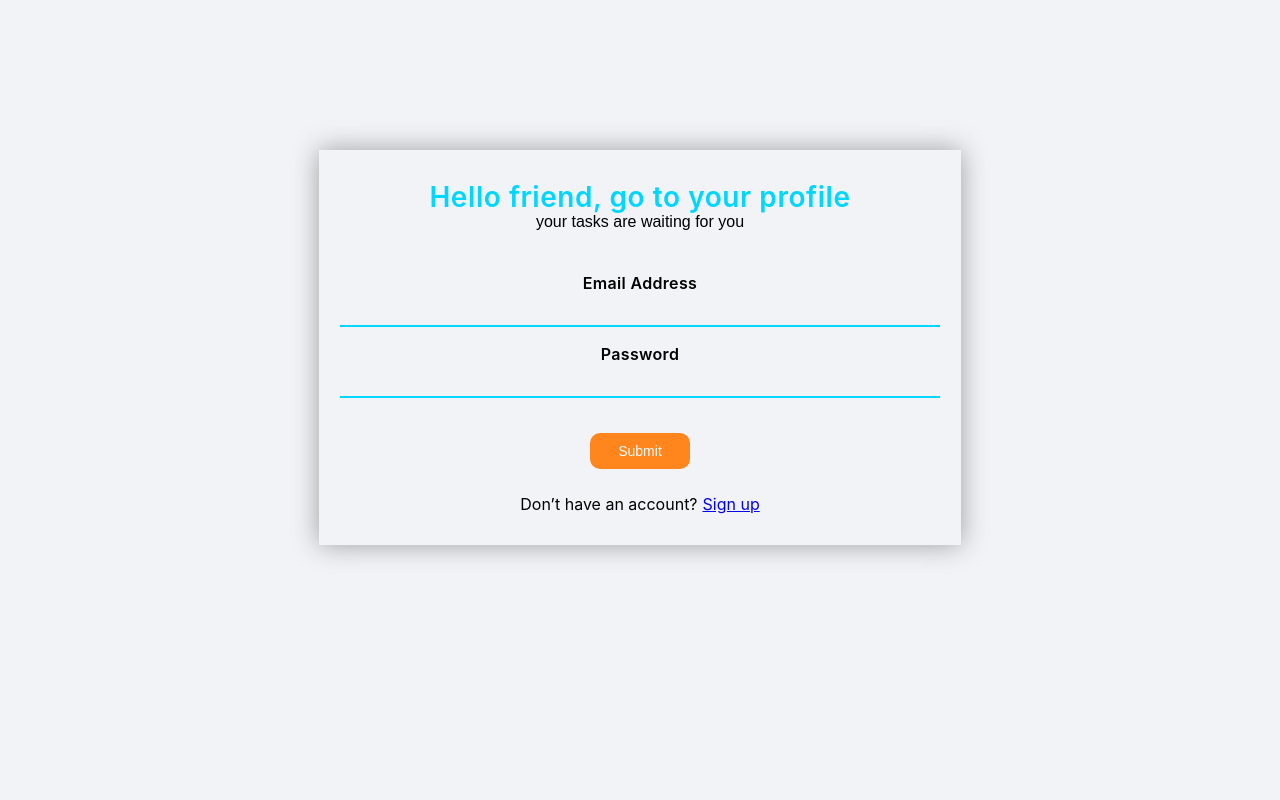
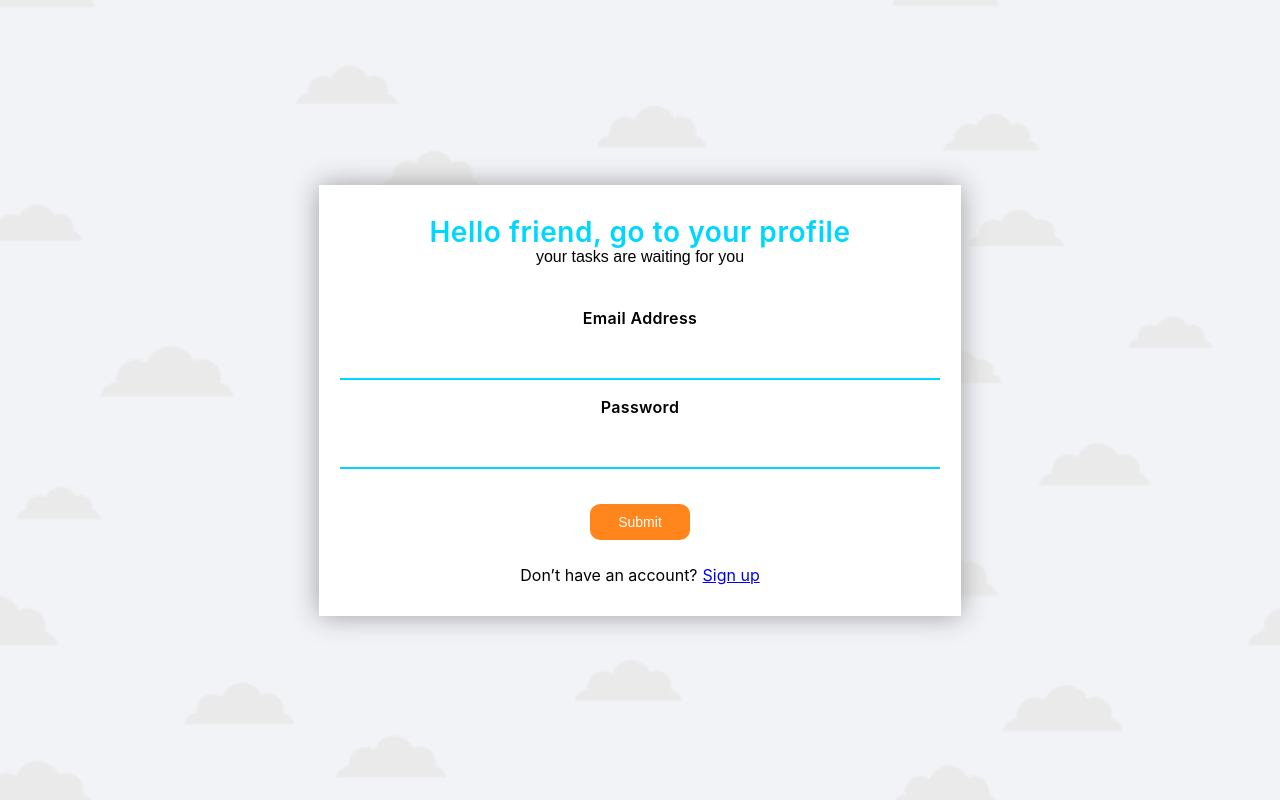
Before and after one commit to hodakivskaK/Dashboard-Questify, a React (Create React App) app: page /Dashboard-Questify/login in a window 1280 px wide. Built offline with nearby package versions, Linux system fonts and the light colour scheme; a web font is replaced by a local one.

Commit message:
add animation on registration and login page

```diff
--- a/src/pages/LandingPage/LandingPage.module.css
+++ b/src/pages/LandingPage/LandingPage.module.css
@@ -1,4 +1,5 @@
  .landing__page{
+  height: 100vh;
     background: url("../../img/LangingPage/backgroundLanging1_2x.png")
     repeat 0 0;
     animation: 14s linear infinite running bg-scrolling;
@@ -6,16 +7,14 @@
     -moz-animation-timing-function: linear;
     -o-animation-timing-function: linear;
     background-size: 75%;
-    background-repeat:no-repeat;
+    background-repeat: repeat-y;
     background-position: 750px 450px;
 
 }
 .landing__section{
-height: 100vh;
+
  padding-top: 204px;
  padding-left: 229px;
- backdrop-filter: blur(0.7px);
- -webkit-backdrop-filter: blur(0.7px);
 }
 
 .landing__img{
@@ -133,7 +132,7 @@ color: #ffffff;
 
 
 
-
+/* ANIMATION FOR ARROW IN BOTTOM */
 @keyframes moving-arrow {
     from {
       transform: translateX(12px);
@@ -144,7 +143,7 @@ color: #ffffff;
   }
 
 
-
+  /* ANIMATION FOR BACKGROUND */
  @-webkit-keyframes bg-scrolling {
     0% {
      background-position: 550px 0;
@@ -164,8 +163,12 @@ color: #ffffff;
    }
  }
  @keyframes bg-scrolling {
-   0% {
-     background-position: 550px 0;
+  from {
+   background-position: 550px 0px;
+  }
 
-   }
+  to {
+
+    background-position: 550px 1100px;
+  }
  }
--- a/src/pages/LoginFormPage/LoginFormPage.jsx
+++ b/src/pages/LoginFormPage/LoginFormPage.jsx
@@ -11,7 +11,8 @@ export default function LoginFormPage(){
   const dispatch = useDispatch();
 
 
- return <div className={s.loginForm__section}>
+ return <div className={s.loginForm__page}>
+    <div className={s.loginForm__section}>
     <h1 className={s.loginForm__title}>Hello friend, go to your profile</h1>
     <p className={s.loginForm__subTitle}>your tasks are waiting for you </p>
     <Formik
@@ -99,5 +100,5 @@ export default function LoginFormPage(){
             </NavLink>
             </p>
   </div>
-
+  </div>
 }
--- a/src/pages/LoginFormPage/LoginFormPage.module.css
+++ b/src/pages/LoginFormPage/LoginFormPage.module.css
@@ -1,10 +1,27 @@
+.loginForm__page{
+    height: 100vh;
+    display: flex;
+    justify-content: center;
+    align-items: center;
+
+    background: url("../../img/LangingPage/Group@3x.png")
+    repeat 0 0;
+    background-position: 0;
+
+    animation: 30s ease infinite running bg-moving;
+    -webkit-animation-timing-function: linear;
+    -moz-animation-timing-function: linear;
+    -o-animation-timing-function: linear;
+    background-size: cover;
+}
+
 .loginForm__section{
+    margin: 0 auto;
     width: 600px;
-    margin: 0 auto;
-    margin-top: 150px;
     border: #00000000 1px solid;
     box-shadow: #9e9e9e 0px 0px 25px;
     padding: 30px 20px;
+    background-color: #ffffff;
 }
 
 .loginForm__title{
@@ -38,7 +55,8 @@
 }
 
 .loginForm__input{
-display: block;
+    padding: 10px 0;
+    display: block;
 margin-bottom: 15px;
   background-color: transparent;
   height: 100%;
@@ -95,3 +113,15 @@ box-shadow: #e0791f 0px 0px 10px;
 .loginForm__accountLink{
     margin-left: 5px;
 }
+
+
+@keyframes bg-moving {
+    from {
+     background-position: 0 550px;
+    }
+
+    to {
+
+      background-position: 550px 550px;
+    }
+   }
--- a/src/pages/RegisterFormPage/RegisterFormPage.jsx
+++ b/src/pages/RegisterFormPage/RegisterFormPage.jsx
@@ -15,7 +15,8 @@ export default function RegisterFormPage(){
 
 
 
- return <div className={s.registerForm__section}>
+ return <div className={s.registerForm__page}>
+      <div className={s.registerForm__section}>
     <h1 className={s.registerForm__title}>Create your account</h1>
     <p className={s.registerForm__info}>Please don't use real e-mail, it's a pet project. </p>
     <Formik
@@ -69,7 +70,7 @@ export default function RegisterFormPage(){
         handleSubmit,
         isSubmitting,
       }) => (
-        <form onSubmit={handleSubmit} className={s.registerForm}>
+        <form onSubmit={handleSubmit} className={s.registerForm} autocomplete="off">
           <label htmlFor="email" className={s.registerForm__label}>Email Address</label>
           <input
             type="email"
@@ -78,6 +79,7 @@ export default function RegisterFormPage(){
             onBlur={handleBlur}
             value={values.email}
             className={s.registerForm__input}
+            autoComplete="EMAIL"
           />
           {errors.email && touched.email && errors.email}
           <label htmlFor="password" className={s.registerForm__label}>Password</label>
@@ -116,5 +118,5 @@ export default function RegisterFormPage(){
       </NavLink>
     </p>
   </div>
-
+  </div>
 }
--- a/src/pages/RegisterFormPage/RegisterFormPage.module.css
+++ b/src/pages/RegisterFormPage/RegisterFormPage.module.css
@@ -1,10 +1,28 @@
+
+.registerForm__page{
+    height: 100vh;
+    display: flex;
+    justify-content: center;
+    align-items: center;
+
+    background: url("../../img/LangingPage/Group@3x.png")
+    repeat 0 0;
+    background-position: 0;
+
+    animation: 30s ease infinite running bg-moving;
+    -webkit-animation-timing-function: linear;
+    -moz-animation-timing-function: linear;
+    -o-animation-timing-function: linear;
+    background-size: cover;
+}
+
 .registerForm__section{
+    margin: 0 auto;
     width: 600px;
-    margin: 0 auto;
-    margin-top: 150px;
     border: #00000000 1px solid;
     box-shadow: #9e9e9e 0px 0px 25px;
     padding: 30px 20px;
+    background-color: #ffffff;
 }
 
 .registerForm__title{
@@ -39,9 +57,9 @@
 }
 
     .registerForm__input{
+    padding: 10px 0;
 display: block;
 margin-bottom: 15px;
-
   background-color: transparent;
   height: 100%;
   border: none;
@@ -122,3 +140,14 @@ box-shadow: #e0791f 0px 0px 10px;
 .registerForm__accountLink{
     margin-left: 5px;
 }
+
+@keyframes bg-moving {
+    from {
+     background-position: 0 550px;
+    }
+
+    to {
+
+      background-position: 550px 550px;
+    }
+   }
```
Also changed, not shown: src/pages/LandingPage/LandingPage.jsx (+2 -6 lines), src/img/LangingPage/Group@2x.png (added), src/img/LangingPage/Group@3x.png (added).
